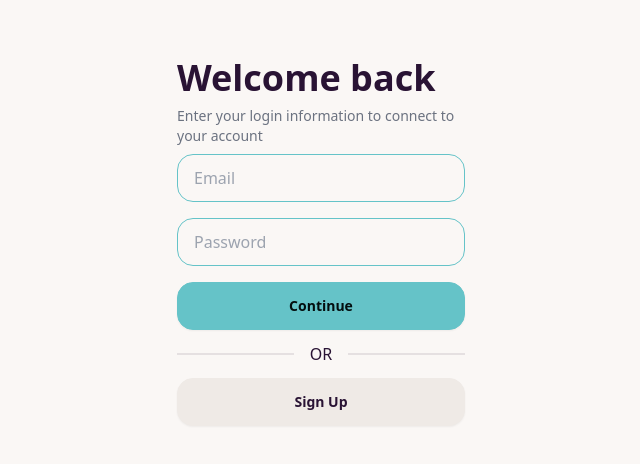
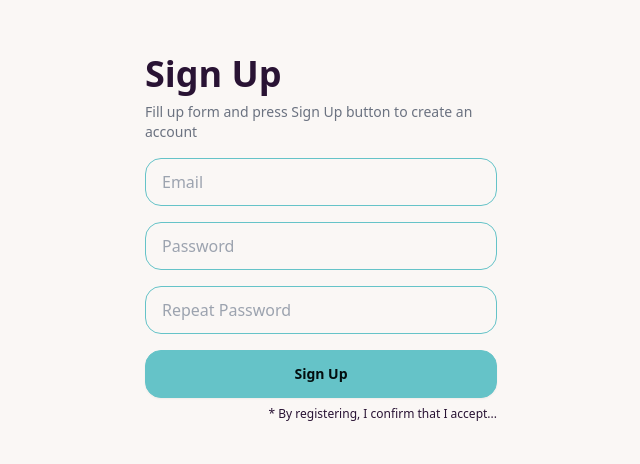
Before and after one commit to dkumza/finances-front, a React (Vite) app: page /login in a window 1280 px wide. Shown: the part 158-622 px from the top of the page, without its empty margins (319-959 px from the left). Built offline with nearby package versions, Linux system fonts and the light colour scheme.

Commit message:
styling logic up

```diff
--- a/src/App.tsx
+++ b/src/App.tsx
@@ -1,12 +1,12 @@
 import { LoginPage } from './components/pages/auth/login/LoginPage';
-// import { SignUpPage } from './components/pages/auth/signUp/SignUpPage';
+import { SignUpPage } from './components/pages/auth/signUp/SignUpPage';
 
 function App() {
   return (
-    <>
-      {/* <SignUpPage /> */}
-      <LoginPage />
-    </>
+    <div className='flex flex-col items-center align-middle'>
+      {/* <LoginPage /> */}
+      <SignUpPage />
+    </div>
   );
 }
 
--- a/src/components/inputs/Button.tsx
+++ b/src/components/inputs/Button.tsx
@@ -3,7 +3,7 @@ import React from 'react';
 export const Button = ({ text, color }: { text: string; color: string }) => {
   return (
     <div>
-      <button className={`btn ${color} rounded-2xl w-72`}>{text}</button>
+      <button className={`btn ${color} rounded-2xl w-full`}>{text}</button>
     </div>
   );
 };
--- a/src/components/inputs/Input.tsx
+++ b/src/components/inputs/Input.tsx
@@ -13,7 +13,7 @@ export const Input = ({
         type={type}
         name={name}
         placeholder={placeholder}
-        className='input input-bordered rounded-2xl input-primary w-full max-w-xs'
+        className='input input-bordered rounded-2xl input-primary w-full'
       />
     </div>
   );
--- a/src/components/pages/auth/AuthHeader.tsx
+++ b/src/components/pages/auth/AuthHeader.tsx
@@ -1,8 +1,8 @@
 export const AuthHeader = ({ h, p }: { h: string; p: string }) => {
   return (
-    <div className='w-72'>
+    <div className=''>
       <h1 className='text-4xl font-semibold mb-2 text-left'>{h}</h1>
-      <p className='text-sm mb-2 text-gray-500'>{p}</p>
+      <p className='text-sm mb-4 text-gray-500'>{p}</p>
     </div>
   );
 };
--- a/src/components/pages/auth/login/LoginForm.tsx
+++ b/src/components/pages/auth/login/LoginForm.tsx
@@ -4,7 +4,7 @@ import { Input } from '../../../inputs/Input';
 export const LoginForm = () => {
   return (
     <div className='container flex items-center justify-center flex-col'>
-      <form className='w-72 '>
+      <form className='w-full'>
         <div className='flex flex-col gap-4'>
           <Input type='email' name='email' placeholder='Email' />
           <Input type='password' name='password' placeholder='Password' />
--- a/src/components/pages/auth/login/LoginPage.tsx
+++ b/src/components/pages/auth/login/LoginPage.tsx
@@ -4,9 +4,9 @@ import { LoginForm } from './LoginForm';
 
 export const LoginPage = () => {
   return (
-    <div className=' min-h-screen flex flex-col justify-center items-center'>
-      <div className='flex flex-col'>
-        <AuthHeader h='Welcome back' p='Enter your login information to connect to your account' />
+    <div className='min-h-screen flex flex-col justify-center items-center w-96'>
+      <div className='flex flex-col w-full px-4'>
+        <AuthHeader h='Welcome back' p='Enter your login information to see your account' />
         <LoginForm />
         <div className='divider'>OR</div>
         <Button text='Sign Up' color='' />
--- a/src/components/pages/auth/signUp/SignUpForm.tsx
+++ b/src/components/pages/auth/signUp/SignUpForm.tsx
@@ -4,14 +4,14 @@ import { Input } from '../../../inputs/Input';
 export const SignUpForm = () => {
   return (
     <div className='container flex items-center justify-center flex-col'>
-      <form className='w-72 '>
+      <form className='w-full'>
         <div className='flex flex-col gap-4'>
           <Input type='email' name='email' placeholder='Email' />
           <Input type='password' name='password' placeholder='Password' />
           <Input type='password' name='repeatPassword' placeholder='Repeat Password' />
-          <Button text='Sign Up' />
+          <Button text='Sign Up' color='btn-primary' />
         </div>
-        <p className='text-xs text-right py-2'>* By registering, I confirm that I accept TOS</p>
+        <p className='text-xs text-right py-2'>* By registering, I confirm that I accept...</p>
       </form>
     </div>
   );
--- a/src/components/pages/auth/signUp/SignUpPage.tsx
+++ b/src/components/pages/auth/signUp/SignUpPage.tsx
@@ -3,9 +3,11 @@ import { SignUpForm } from './SignUpForm';
 
 export const SignUpPage = () => {
   return (
-    <div className=' min-h-screen flex flex-col justify-center items-center'>
-      <AuthHeader h='Sign Up' p='Fill up form and press Sign Up button to create an account' />
-      <SignUpForm />
+    <div className='min-h-screen  flex flex-col justify-center items-center w-96'>
+      <div className='flex flex-col w-full px-4'>
+        <AuthHeader h='Sign Up' p='Fill up form and press Sign Up button to create an account' />
+        <SignUpForm />
+      </div>
     </div>
   );
 };
```
